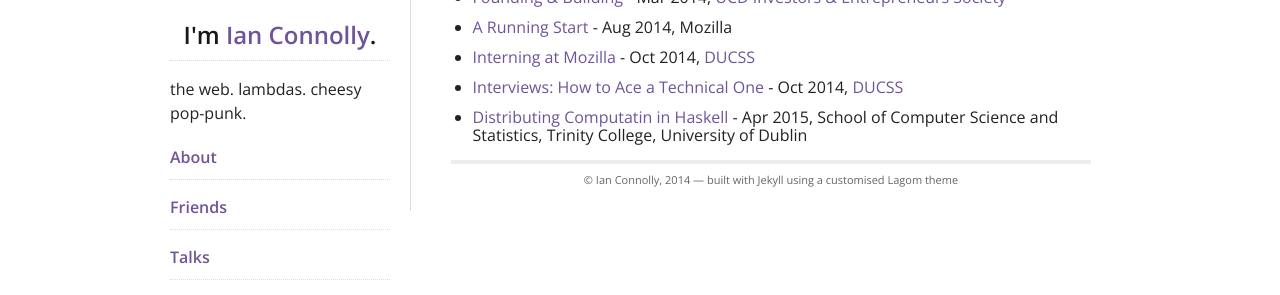
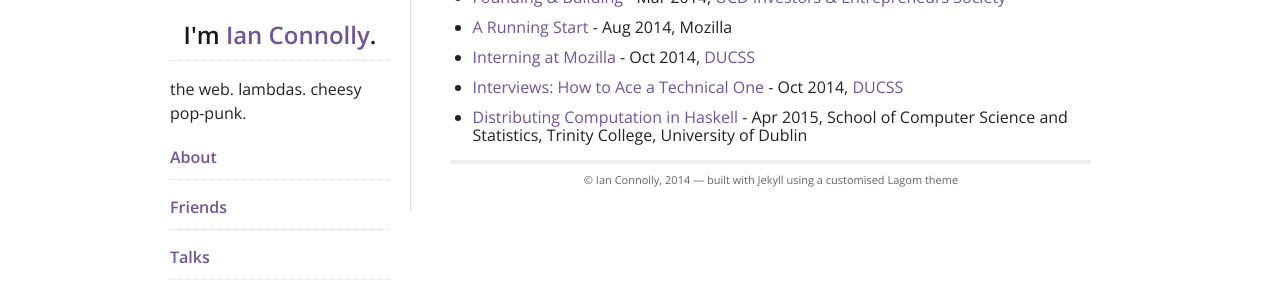
Before and after one commit to IanConnolly/ianconnolly.github.io, a Jekyll site: the page built from talks.md, in a window 1280 px wide. Shown: the part 258-553 px from the top of the page. Built offline with Jekyll 4.4.1, drawn with Linux system fonts in a browser that asks for light colours; nearby versions of some CDN libraries.

Commit message:
s/computatin/computation

```diff
--- a/talks.md
+++ b/talks.md
@@ -17,4 +17,4 @@ Mar 2014, [UCD Investors & Entrepreneurs Society](http://www.ucdie.com/)
 * [A Running Start](http://connolly.io/slides/a-running-start) - Aug 2014, Mozilla
 * [Interning at Mozilla](http://connolly.io/slides/mozilla-intern) - Oct 2014, [DUCSS](http://ducss.ie)
 * [Interviews: How to Ace a Technical One](http://connolly.io/slides/tech-interview) - Oct 2014, [DUCSS](http://ducss.ie)
-* [Distributing Computatin in Haskell](http://connolly.io/slides/fyp) - Apr 2015, School of Computer Science and Statistics, Trinity College, University of Dublin
+* [Distributing Computation in Haskell](http://connolly.io/slides/fyp) - Apr 2015, School of Computer Science and Statistics, Trinity College, University of Dublin
```
